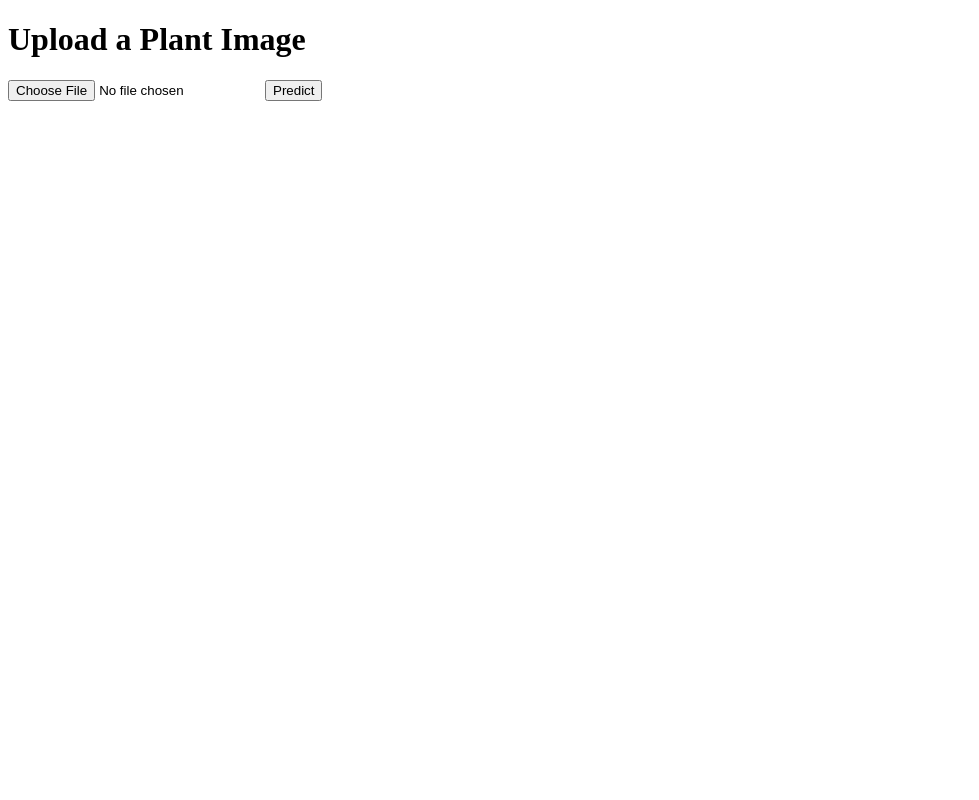
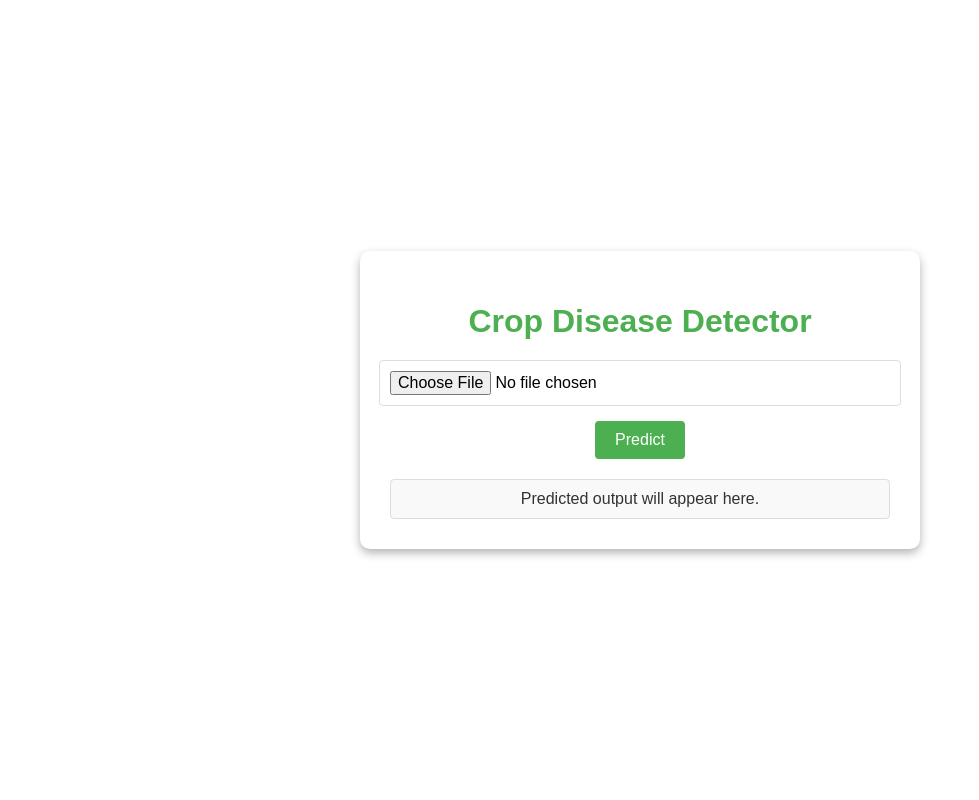
Before and after one commit to Mazid2003/Crop-disease-detection-and-precaution-management-using-CNN, a Django app: template templates/index.html in a window 1280 px wide. Shown: the whole page, without its empty margins (0-979 px from the left). Run offline with Django 3.2, Linux system fonts and the light colour scheme; the template is opened without the code that fills it, so the values that code supplies are empty.

Commit message:
Update index.html

```diff
--- a/templates/index.html
+++ b/templates/index.html
@@ -1,31 +1,100 @@
+{% load static %}
 <!DOCTYPE html>
 <html lang="en">
 <head>
     <meta charset="UTF-8">
     <meta name="viewport" content="width=device-width, initial-scale=1.0">
     <title>Crop Disease Detector</title>
+
+    <style>
+        body {
+            font-family: Arial, sans-serif;
+            margin: 0;
+            padding: 0;
+            height: 100vh;
+            display: flex;
+            justify-content: center;
+            align-items: center;
+        }
+
+        .container {
+            background-color: rgba(255, 255, 255, 0); /* Semi-transparent white */
+            padding: 30px;
+            border-radius: 10px;
+            box-shadow: 0 4px 10px rgba(0, 0, 0, 0.3);
+            width: 100%;
+            max-width: 500px;
+            text-align: center;
+
+        }
+
+        h1 {
+            color: #4CAF50;
+            margin-bottom: 20px;
+        }
+
+        form {
+            display: flex;
+            flex-direction: column;
+            align-items: center;
+            margin-bottom: 20px;
+        }
+
+        input[type="file"] {
+            margin-bottom: 15px;
+            padding: 10px;
+            border: 1px solid #ddd;
+            border-radius: 4px;
+            font-size: 16px;
+            width: 100%;
+        }
+
+        button {
+            background-color: #4CAF50;
+            color: white;
+            border: none;
+            padding: 10px 20px;
+            border-radius: 4px;
+            font-size: 16px;
+            cursor: pointer;
+            transition: background-color 0.3s ease;
+        }
+
+        button:hover {
+            background-color: #45a049;
+        }
+
+        #result {
+            font-size: 16px;
+            color: #333;
+            padding: 10px;
+            margin-top: 10px;
+            border: 1px solid #ddd;
+            border-radius: 4px;
+            background-color: #f9f9f9;
+        }
+    </style>
 </head>
 <body>
-    <h1>Upload a Plant Image</h1>
-    <form id="uploadForm" action="/predict" method="post" enctype="multipart/form-data">
-        {% csrf_token %}
-        <input id="fileInput" type="file" name="image" accept="image/*" required>
-        <button type="submit">Predict</button>
-    </form>
-
-    <p id="result"></p>
+    <div class="container">
+        <h1>Crop Disease Detector</h1>
+        <form id="uploadForm" action="/predict" method="post" enctype="multipart/form-data">
+            {% csrf_token %}
+            <input id="fileInput" type="file" name="image" accept="image/*" required>
+            <button type="submit">Predict</button>
+        </form>
+        <div id="result">Predicted output will appear here.</div>
+    </div>
 
     <script>
         document.getElementById('uploadForm').addEventListener('submit', async function(event) {
             event.preventDefault();
 
-            // Create FormData and append the file
             let formData = new FormData();
-            let fileInput = document.getElementById('fileInput'); // Reference the correct ID
+            let fileInput = document.getElementById('fileInput');
             formData.append('file', fileInput.files[0]);
 
             try {
-                // Send POST request to the '/predict/' endpoint
                 let response = await fetch('/predict', {
                     method: 'POST',
                     body: formData
@@ -33,7 +102,10 @@
 
                 if (response.ok) {
                     let data = await response.json();
-                    document.getElementById('result').innerText = `Predicted Class: ${data.prediction}, Confidence: ${data.confidence}, Precaution:${data.precaution}`;
+                    document.getElementById('result').innerText =
+                    `Predicted Class: ${data.prediction}
+                     Confidence: ${data.confidence}
+                     Precautions: ${data.precautions}`;
                 } else {
                     throw new Error('Prediction failed');
                 }
```
